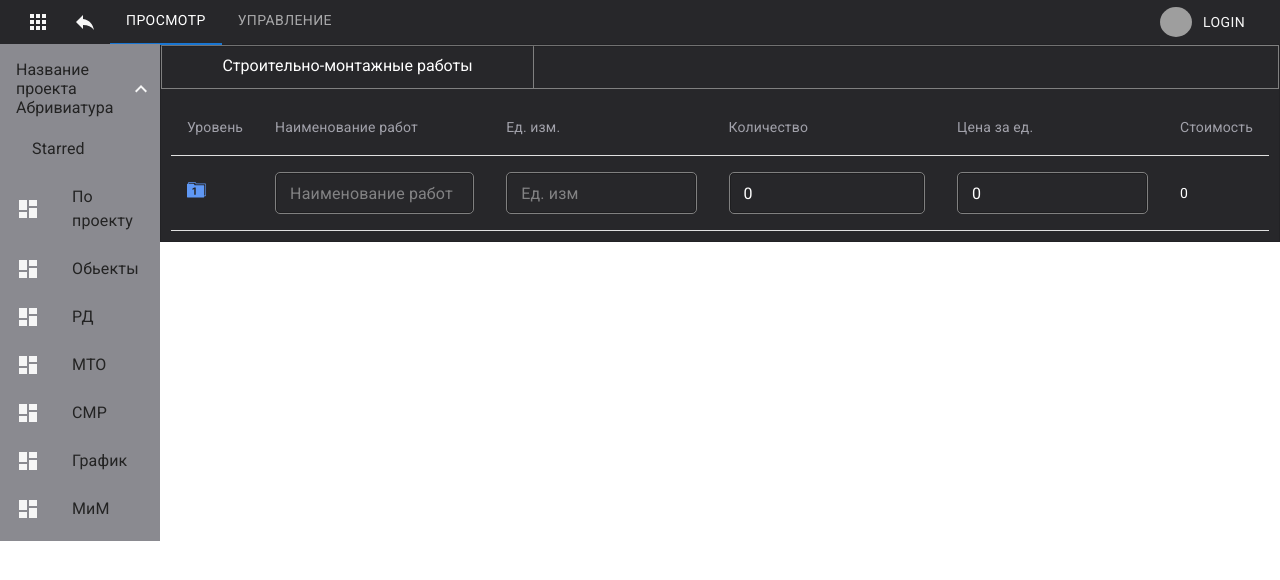
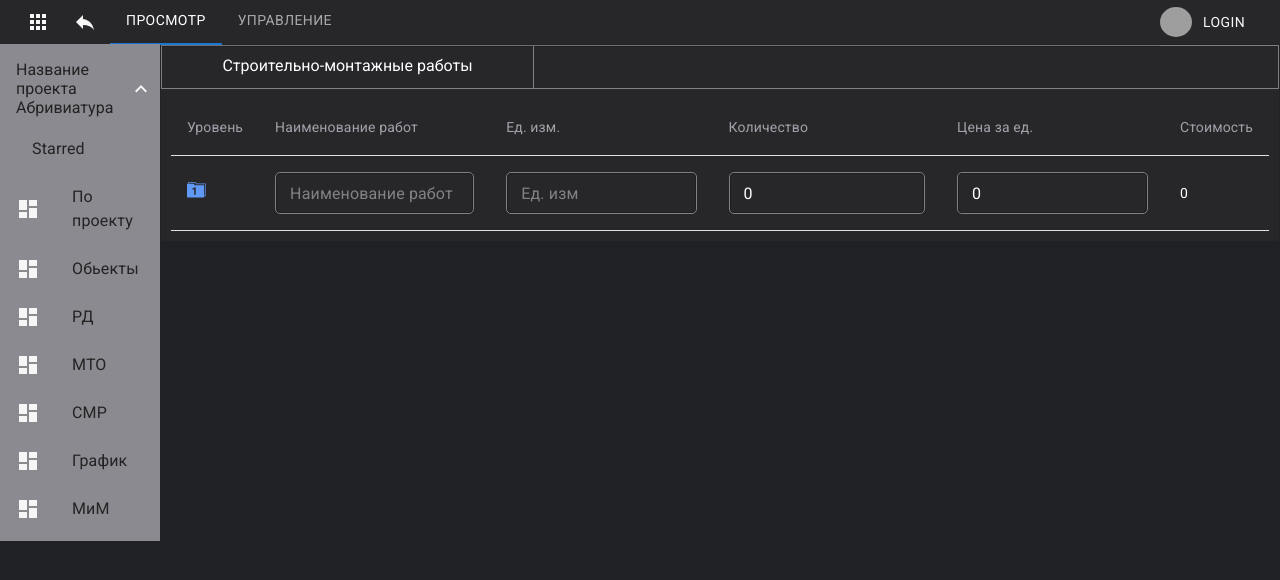
Before and after one commit to YuraKholoimov/7winds, a React (Create React App) app: page / in a window 1280 px wide. Shown: the top 580 px of the page. Built offline with nearby package versions, Linux system fonts and the light colour scheme; grey boxes are pictures that could not be loaded.

Commit message:
Added background color

```diff
--- a/src/App.tsx
+++ b/src/App.tsx
@@ -34,7 +34,7 @@ function App() {
 
     return (
         <div className="App">
-            <div style={{width: "1920px"}}>
+            <div style={{width: "1920px", height: "100vh", background: "#202124"}}>
                 <Grid container sx={{width: "100%"}}>
                     {/*--- App Bar ---*/}
                     <Grid xs={12}>
```
